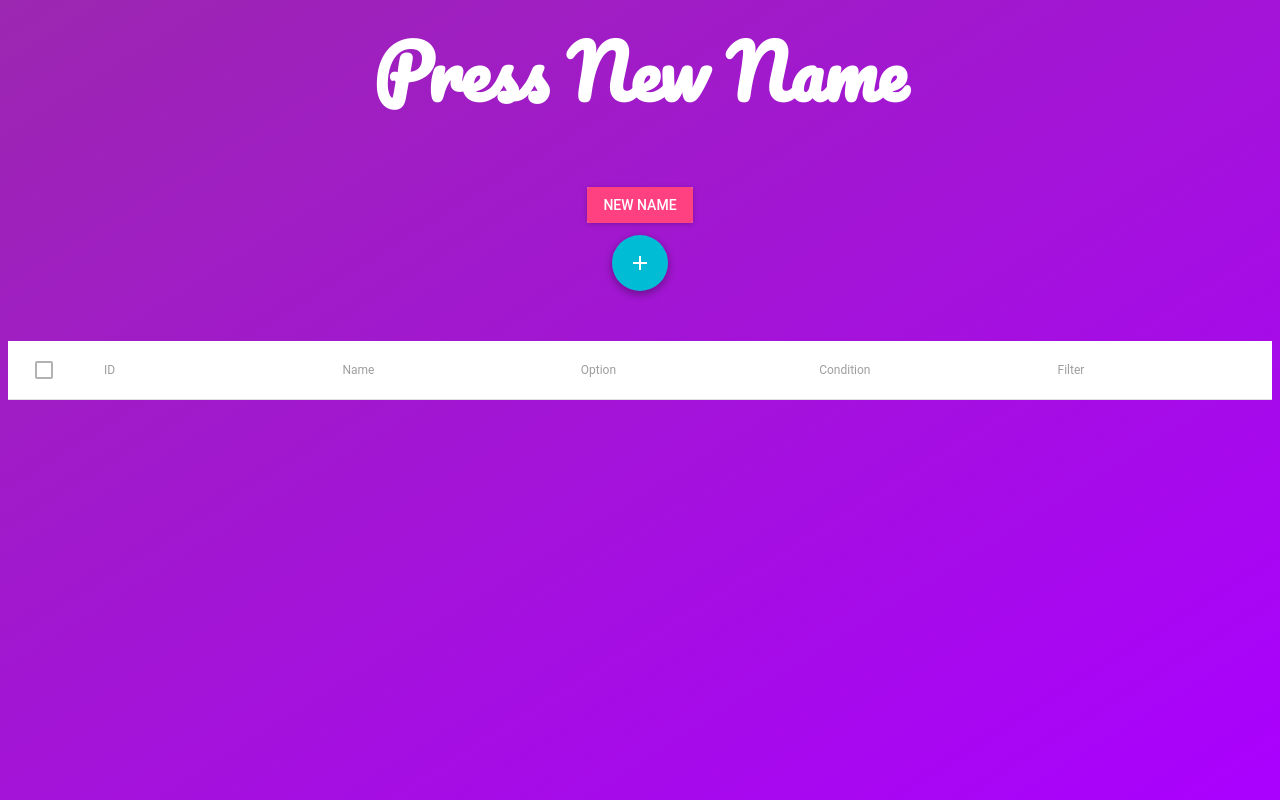
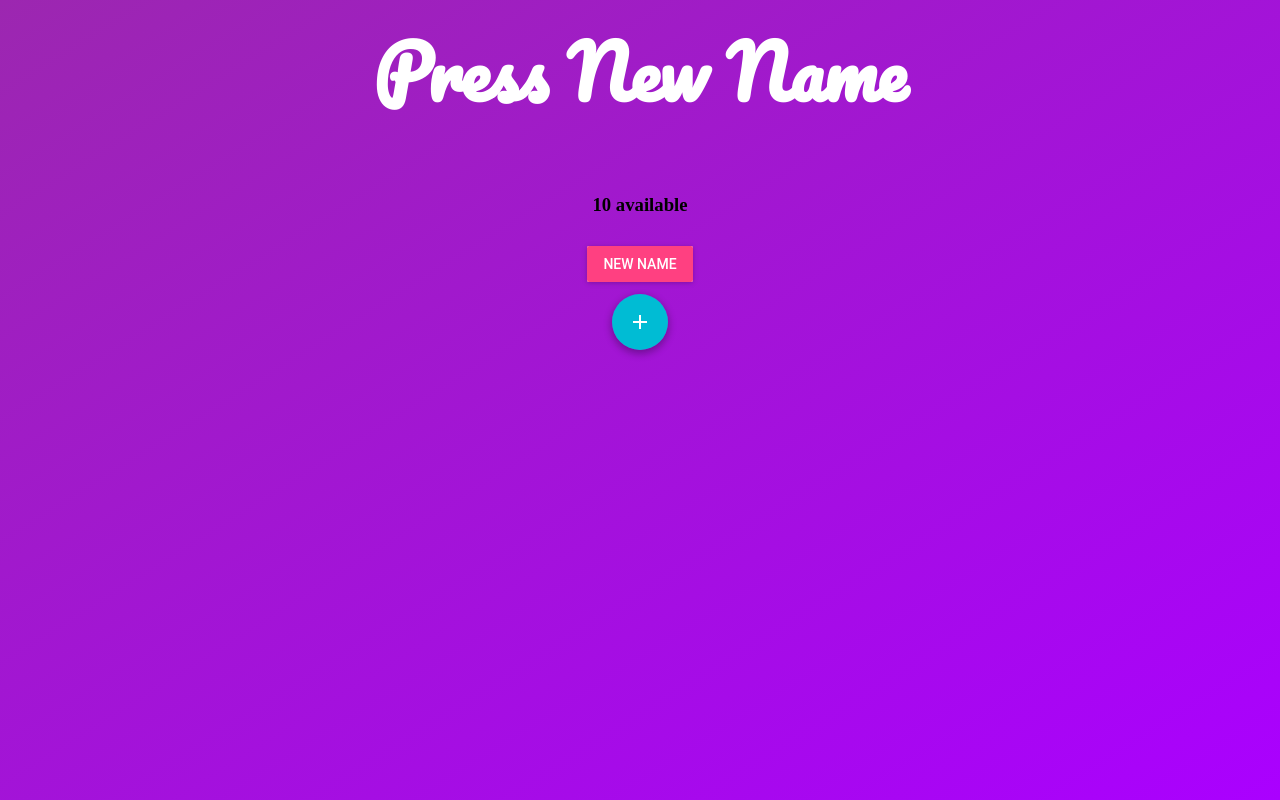
Before and after one commit to tmirmota/name-generator, a React (Create React App) app: page / in a window 1280 px wide. Built offline with nearby package versions, Linux system fonts and the light colour scheme; what react-tap-event-plugin would draw is missing.

Commit message:
form and table is working

```diff
--- a/src/App.js
+++ b/src/App.js
@@ -50,6 +50,9 @@ class App extends Component {
           <div className="row1 column1-6">
             <CompanyProfile company={this.state} />
           </div>
+          <div className="column1-6">
+            <h3>{this.props.companies.length} available</h3>
+          </div>
           <div className="row2 column3-4">
             <RaisedButton label="New Name" secondary={true} style={styles.button} onClick={() => this.handleClick()} />
           </div>
--- a/src/components/FilterForm.js
+++ b/src/components/FilterForm.js
@@ -18,6 +18,7 @@ class FilterForm extends Component {
   state = {
     canSubmit: false,
     showFilter: false,
+    showTable: false,
     data: []
   }
 
@@ -39,21 +40,21 @@ class FilterForm extends Component {
   submitForm = (value) => {
     value.id = this.state.data.length + 1;
     this.state.data.push(value);
-    this.setState({data: this.state.data});
+    this.setState({data: this.state.data, showTable: true});
     this.showFilter();
   }
 
   render() {
     return (
-      <div className="grid-3 text-left">
+      <div className="grid-5 text-left">
 
-        <div className="row1 column2 text-center">
+        <div className="row1 column3 text-center">
           <FloatingActionButton disabled={this.state.showFilter} onClick={() => this.showFilter()}>
             <ContentAdd />
           </FloatingActionButton>
         </div>
 
-        <div className="row2 column1-3">
+        <div className="column3 text-left">
           {this.state.showFilter ?
             <Formsy.Form
               onValid={this.enableButton}
@@ -67,8 +68,8 @@ class FilterForm extends Component {
                   name="included"
                   required
                   hintText="Select a option" >
-                    <MenuItem value={true} primaryText="Include" />
-                    <MenuItem value={false} primaryText="Exclude" />
+                    <MenuItem value={'Include'} primaryText="Include" />
+                    <MenuItem value={'Exclude'} primaryText="Exclude" />
                  </FormsySelect>
                  <FormsySelect
                    name="condition"
@@ -81,14 +82,16 @@ class FilterForm extends Component {
                     name="filterValue"
                     required
                     hintText="Example: value" />
-                  <RaisedButton type="submit" label="submit" disabled={!this.state.canSubmit} />
-                <FlatButton label="Cancel" onClick={() => this.showFilter()}/>
+                  <div>
+                    <RaisedButton type="submit" label="submit" disabled={!this.state.canSubmit} />
+                    <FlatButton label="Cancel" onClick={() => this.showFilter()}/>
+                  </div>
             </Formsy.Form>
           : null }
         </div>
 
-        <div className="row3 column1-3">
-          <FiltersTable data={this.state.data} />
+        <div className="row3 column2-4">
+          { this.state.showTable ? <FiltersTable data={this.state.data} /> : null }
         </div>
       </div>
     )
--- a/src/components/FiltersTable.jsx
+++ b/src/components/FiltersTable.jsx
@@ -23,9 +23,9 @@ class FiltersTable extends Component {
             <TableRow key={data.id}>
               <TableRowColumn>{data.id}</TableRowColumn>
               <TableRowColumn>{data.filterName}</TableRowColumn>
-              <TableRowColumn>true</TableRowColumn>
-              <TableRowColumn>Starts with</TableRowColumn>
-              <TableRowColumn>Br</TableRowColumn>
+              <TableRowColumn>{data.included}</TableRowColumn>
+              <TableRowColumn>{data.condition}</TableRowColumn>
+              <TableRowColumn>{data.filterValue}</TableRowColumn>
             </TableRow>
           )}
         </TableBody>
```
